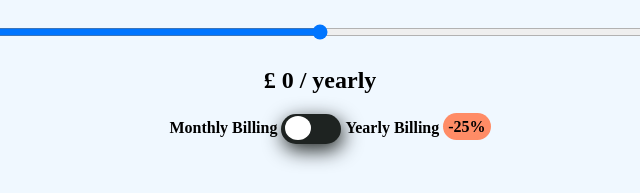
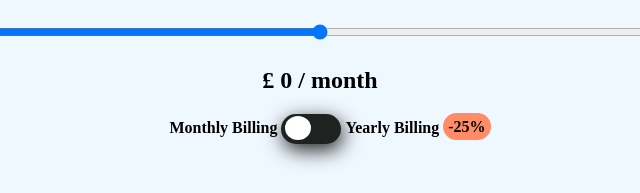
Before and after one commit to bijay55-cmd/pricingslider, a plain HTML site: page index.html in a window 1280 px wide. Shown: the part 255-448 px from the top of the page, 320-960 px from the left. Drawn offline with Linux system fonts and the light colour scheme.

Commit message:
Update index.html

```diff
--- a/index.html
+++ b/index.html
@@ -23,8 +23,8 @@
       <input type="range" step="1" min="0" max="4" class="slider1" id="myRange">
 
       <div class="price">
-        <h2 class="text1">£ <span id="month">0 / month</span></h2>
-        <h2 class="text2">£ <span id="year">0 / yearly</span></h2>
+        <h2 class="text1">£ <span id="month">0 / yearly</span></h2>
+        <h2 class="text2">£ <span id="year">0 / month</span></h2>
       </div>
 
 
```
